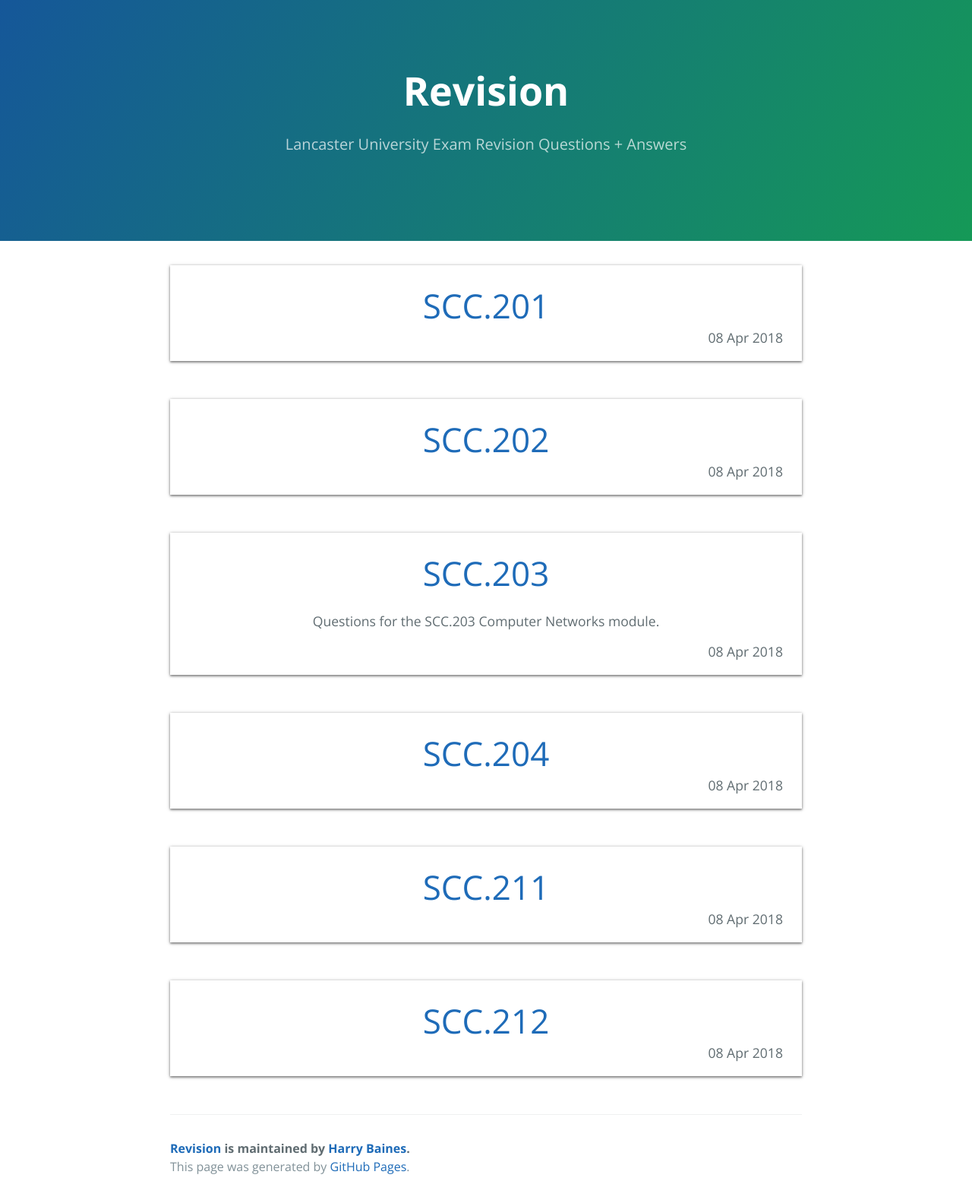
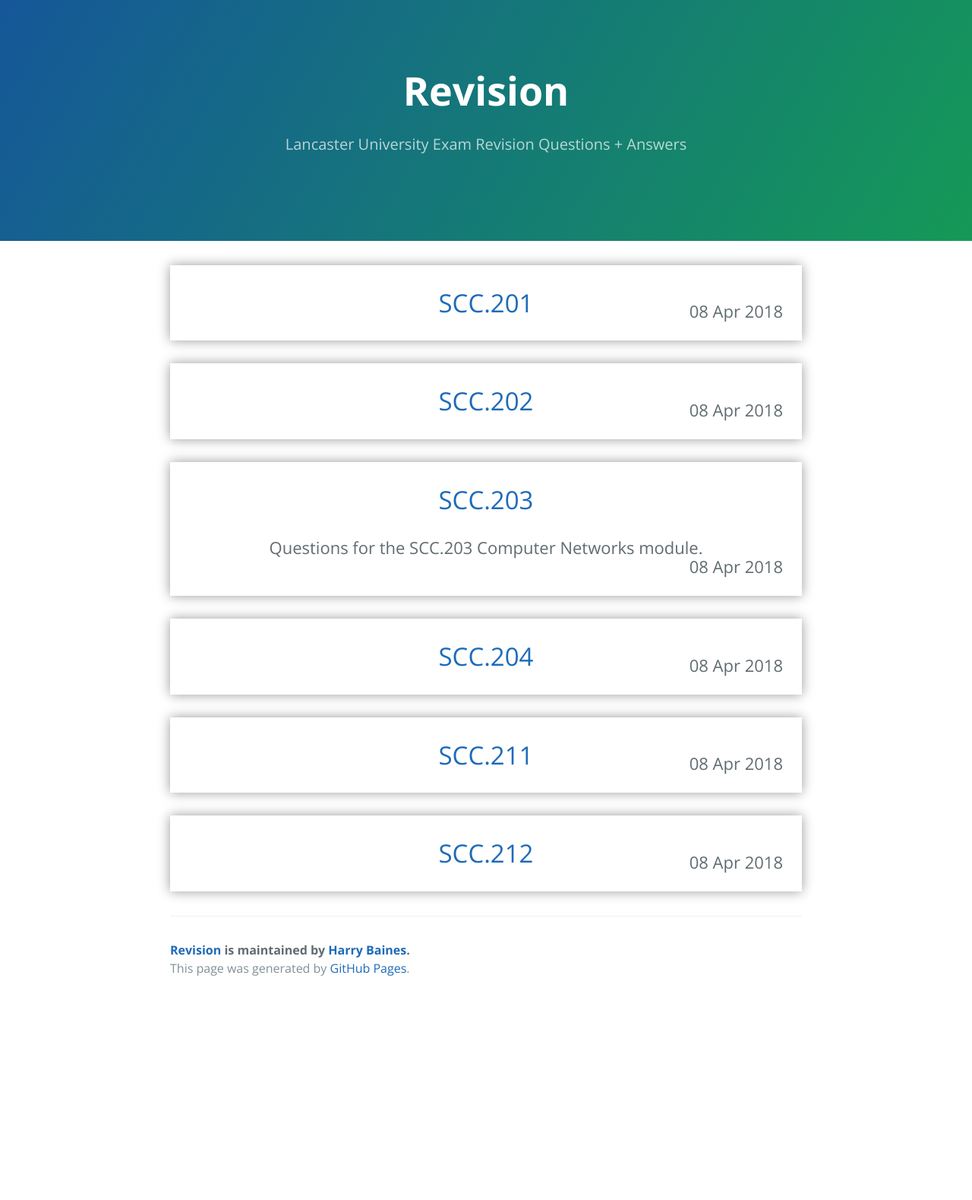
Before and after one commit to harryb0905/Exam-Revision, a Jekyll site: the page built from index.html, in a window 1280 px wide. Shown: the whole page at 76% size. Built offline with Jekyll 4.4.1, drawn with Linux system fonts in a browser that asks for light colours; the list of posts is cut into pages by our own code; after the commit the page ends 1318 px from its top, so only the background shows below that.

Commit message:
Minor CSS card changes

```diff
--- a/css/cayman.css
+++ b/css/cayman.css
@@ -196,16 +196,18 @@ a:hover { text-decoration: underline; }
 	list-style-type: none;
 }
 .post-summary {
-	padding: 20px 10px 40px 10px;
+	font-size: 125%;
+	list-style-type: none;
+	padding: 0;
+	padding: 25px 15px 25px 15px;
 	text-align: center;
 	background-color: white;
-	text-align: center;
-    box-shadow: 0 2px 2px 0 rgba(0, 0, 0, 0.2), 0 1px 4px 0 rgba(0, 0, 0, 0.5);
-	margin-bottom: 50px;
+    box-shadow: 0 0 15px rgba(0,0,0,0.4);
+	margin-bottom: 30px;
 	position: relative;
 }
 .post-title {
-	font-size: 250%;
+	font-size: 150%;
 	display: block;
 	text-align: center;
 }
@@ -225,13 +227,13 @@ ul {
 	padding: 25px 15px 0px 15px;
 	text-align: center;
 	background-color: white;
-  box-shadow: 0 0 15px rgba(0,0,0,0.4);
+    box-shadow: 0 0 15px rgba(0,0,0,0.4);
 	margin-bottom: 30px;
 	position: relative;
 }
 .question {
 	text-align: center;
-	font-size: 200%;
+	font-size: 175%;
 	font-weight: bold;
 }
 .answer {
```
